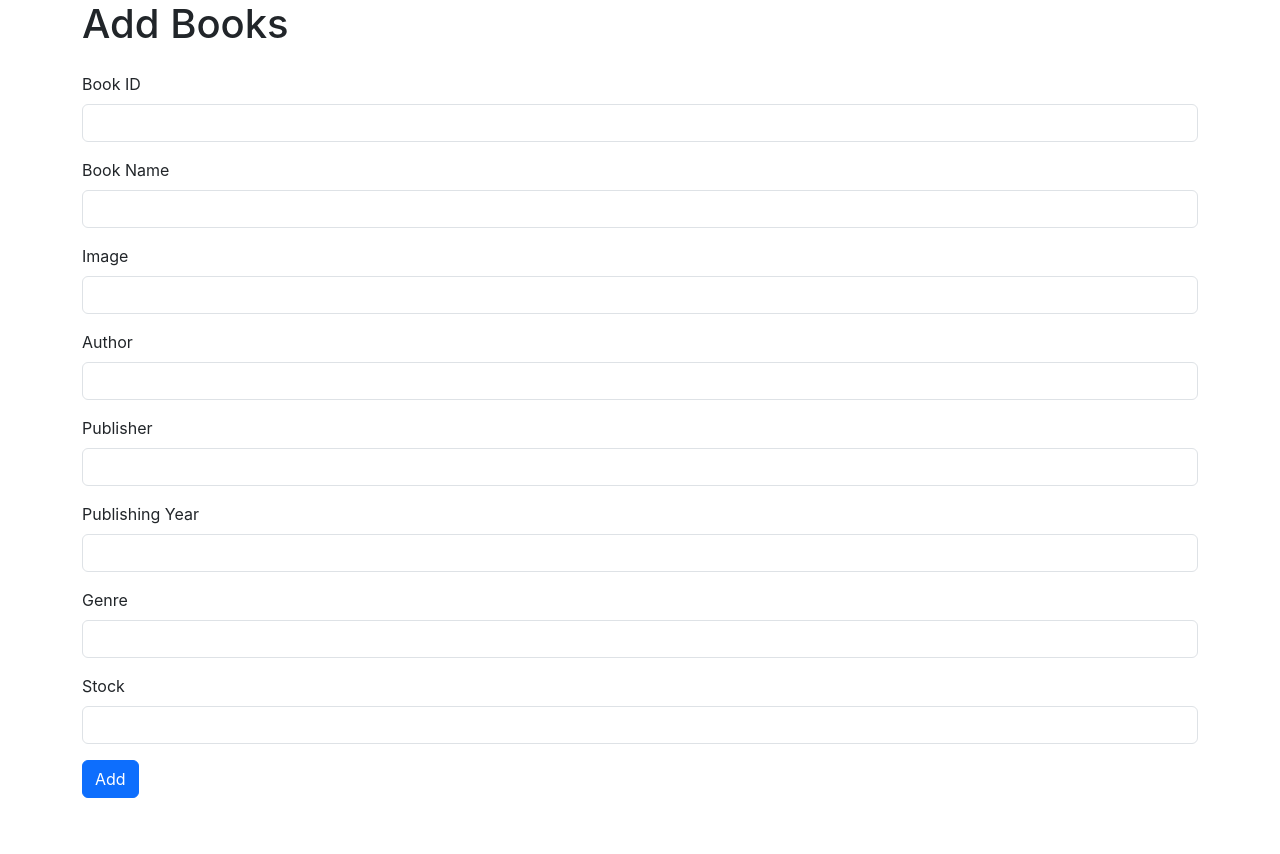
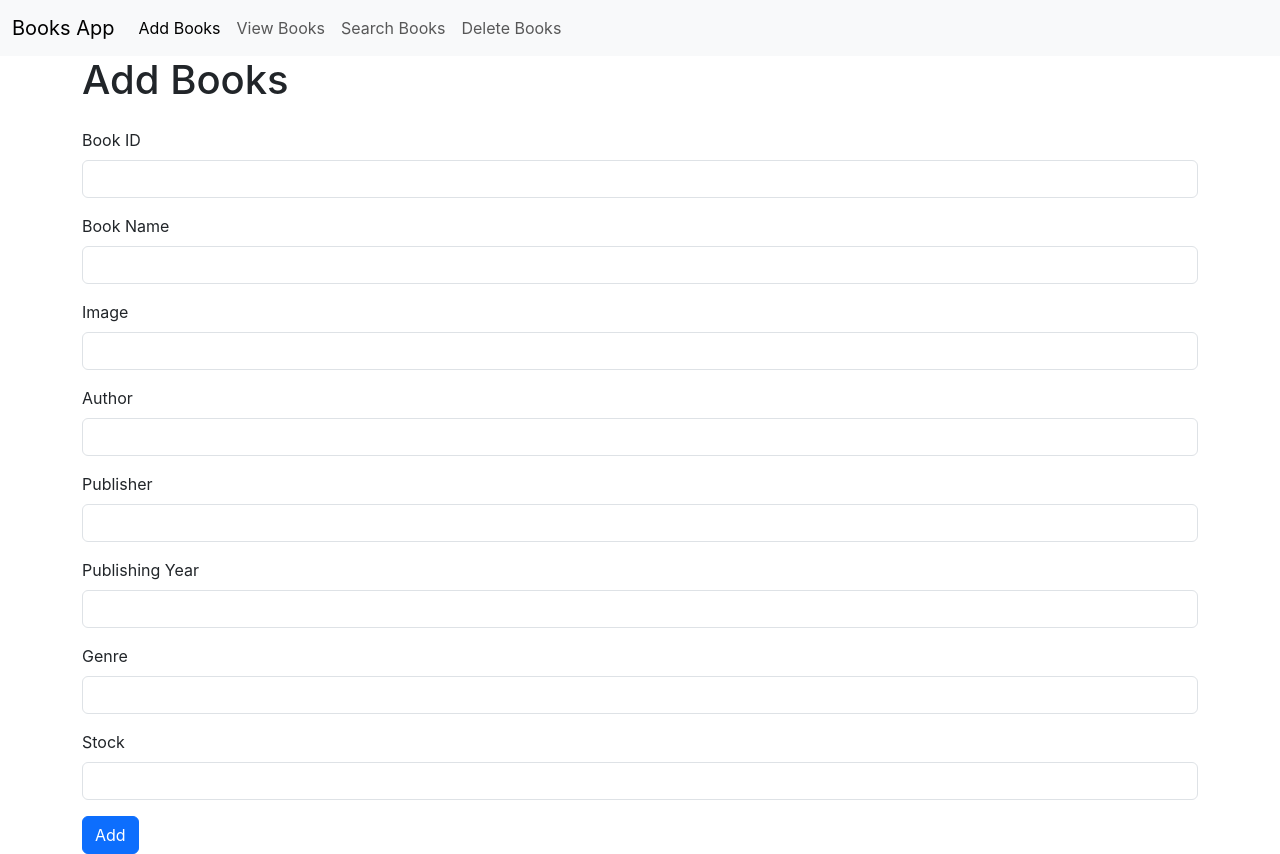
Before and after one commit to Sree1710/book-app-frontend, a React (Create React App) app: page /addb in a window 1280 px wide. Before the commit the page ends 800 px from the top, so only its background shows below. Built offline with nearby package versions, Linux system fonts and the light colour scheme.

Commit message:
Header component integrated with components

```diff
--- a/src/Components/AddBook.jsx
+++ b/src/Components/AddBook.jsx
@@ -1,5 +1,6 @@
 import axios from 'axios'
 import React, { useState } from 'react'
+import HeaderTab from './HeaderTab'
 
 
 const AddBook = () => {
@@ -29,7 +30,7 @@ const AddBook = () => {
 
   return (
     <div>
-
+        <HeaderTab/>
         <div className="container">
             <div className="row">
                 <div className="col col-12 col-sm-12 col-md-12 col-lg-12 col-xl-12 col-xxl-12">
--- a/src/Components/DeleteBook.jsx
+++ b/src/Components/DeleteBook.jsx
@@ -1,4 +1,5 @@
 import React, { useState } from 'react'
+import HeaderTab from './HeaderTab'
 
 
 const DeleteBook = () => {
@@ -16,7 +17,7 @@ const DeleteBook = () => {
 
     return (
         <div>
-
+            <HeaderTab/>
             <div className="container">
                 <div className="row">
                     <div className="col col-12 col-sm-12 col-md-12 col-lg-12 col-xl-12 col-xxl-12">
--- a/src/Components/SearchBook.jsx
+++ b/src/Components/SearchBook.jsx
@@ -1,4 +1,5 @@
 import React, { useState } from 'react'
+import HeaderTab from './HeaderTab'
 
 
 const SearchBook = () => {
@@ -16,7 +17,7 @@ const SearchBook = () => {
 
   return (
     <div>
-
+        <HeaderTab/>
         <div className="container">
             <div className="row">
                 <div className="col col-12 col-sm-12 col-md-12 col-lg-12 col-xl-12 col-xxl-12">
--- a/src/Components/ViewBook.jsx
+++ b/src/Components/ViewBook.jsx
@@ -1,5 +1,6 @@
 import axios from 'axios'
 import React, { useEffect, useState } from 'react'
+import HeaderTab from './HeaderTab'
 
 
 const ViewBook = () => {
@@ -24,7 +25,7 @@ const ViewBook = () => {
 
     return (
         <div>
-
+            <HeaderTab/>
             <div className="container">
                 <div className="row">
                     <div className="col col-12 col-sm-12 col-md-12 col-lg-12 col-xl-12 col-xxl-12">
```
